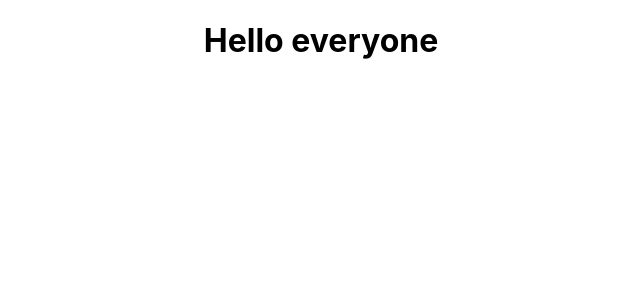
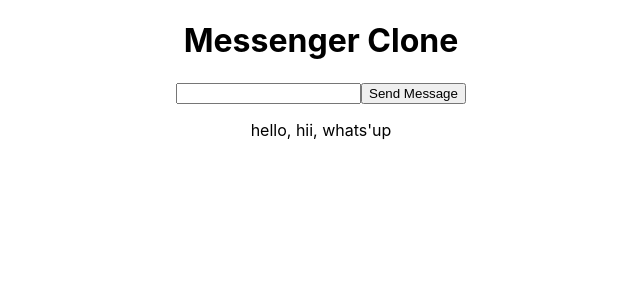
Before and after one commit to Rajvardhanthakur/Chat-Box, a React (Create React App) app: page / in a window 1280 px wide. Shown: the top 300 px of the page, without its empty margins (319-959 px from the left). Built offline with nearby package versions, Linux system fonts and the light colour scheme.

Commit message:
Starting point

```diff
--- a/src/App.js
+++ b/src/App.js
@@ -1,10 +1,33 @@
-import React from 'react';
+import React, {useState} from 'react';
 import './App.css';
 
 function App() {
+
+  const [input, setInput] = useState('');
+  const [messages, setMessages] = useState(["hello, hii, whats'up"]);
+
+  console.log(input)
+
+  const sendMessage = (event) => {
+    event.preventDefault();
+    setMessages([...messages, input]);
+    setInput('');
+  }
+
   return (
     <div className="App">
-      <h1>Hello everyone</h1>
+      <h1>Messenger Clone</h1>
+
+      <form>
+        <input value={input} onChange={event => setInput(event.target.value)} />
+        <button type='submit' onClick={sendMessage}>Send Message</button>
+      </form>
+
+      {
+        messages.map(message => (
+          <p>{message}</p>
+        ))
+      }
     </div>
   );
 }
```
